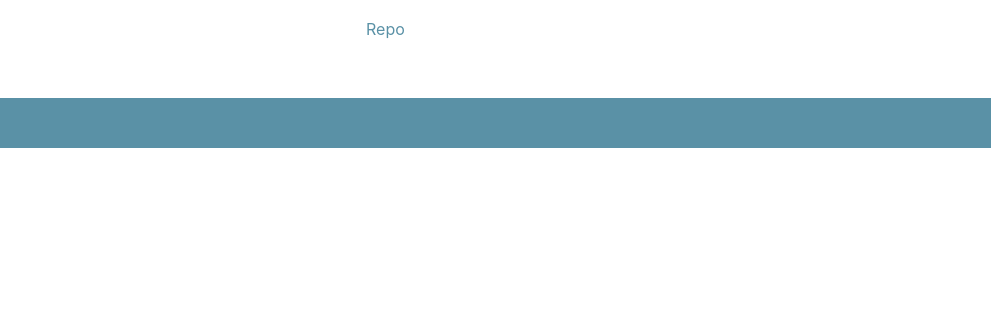
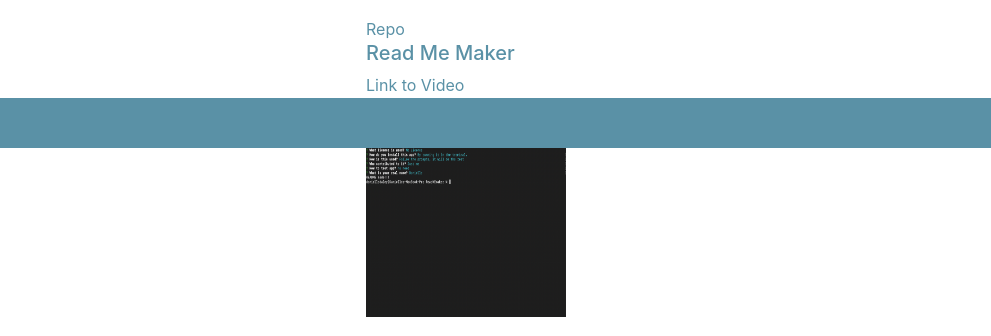
Before and after one commit to danielledaley2196/updated-portfolio, a plain HTML site: page index.html in a window 1280 px wide. Shown: the part 652-988 px from the top of the page, 289-1280 px from the left. Drawn offline with nearby package versions, Linux system fonts and the light colour scheme.

Commit message:
added read me maker

```diff
--- a/index.html
+++ b/index.html
@@ -74,6 +74,7 @@
           <img class="dogimg" src="images/Dog_desktop.png" alt="dog" />
           <br />
           <a href="https://github.com/danielledaley2196/DOGS">Repo</a>
+          <br />
         </div>
         <div class="col-md-6 col-sm-12">
           <h5>Code Quiz</h5>
@@ -82,6 +83,7 @@
           <img class="quizimg" src="images/start_screen.png" alt="quiz" />
           <br />
           <a href="https://github.com/danielledaley2196/code-quiz">Repo</a>
+          <br />
         </div>
       </div>
       <div class="row">
@@ -91,9 +93,20 @@
           <br />
           <img class="shopimg" src="images/speed shop.png" alt="shop" />
           <br />
-          <a href="https://github.com/danielledaley2196/updated-portfolio"
-            >Repo</a
+          <a href="https://github.com/yttel/speedy-shopper">Repo</a>
+          <br />
+        </div>
+        <div class="col-md-6 col-sm-12">
+          <h5>Read Me Maker</h5>
+          <a
+            href="https://drive.google.com/file/d/1LalBycxLQXIfNjVPYwdfC8gz_zTYkt4e/view"
+            >Link to Video</a
           >
+          <br />
+          <img class="makerimg" src="images/terminalview.png" alt="terminal" />
+          <br />
+          <a href="https://github.com/danielledaley2196/ReadMEmaker">Repo</a>
+          <br />
         </div>
       </div>
     </div>
--- a/style.css
+++ b/style.css
@@ -61,3 +61,8 @@ img.shopimg {
   width: 200px;
   margin: 20px auto;
 }
+img.makerimg {
+  height: 200px;
+  width: 200px;
+  margin: 20px auto;
+}
```
Also changed, not shown: images/terminalview.png (added).
